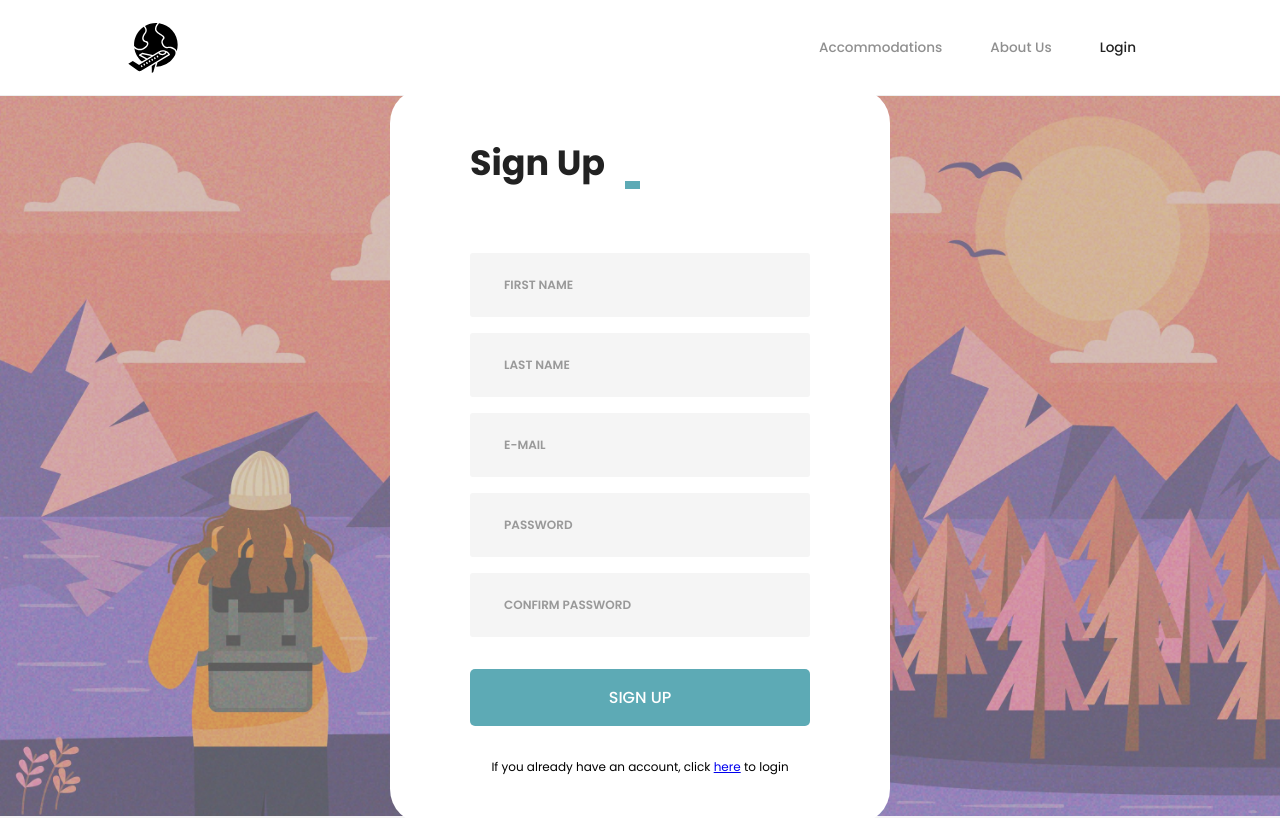
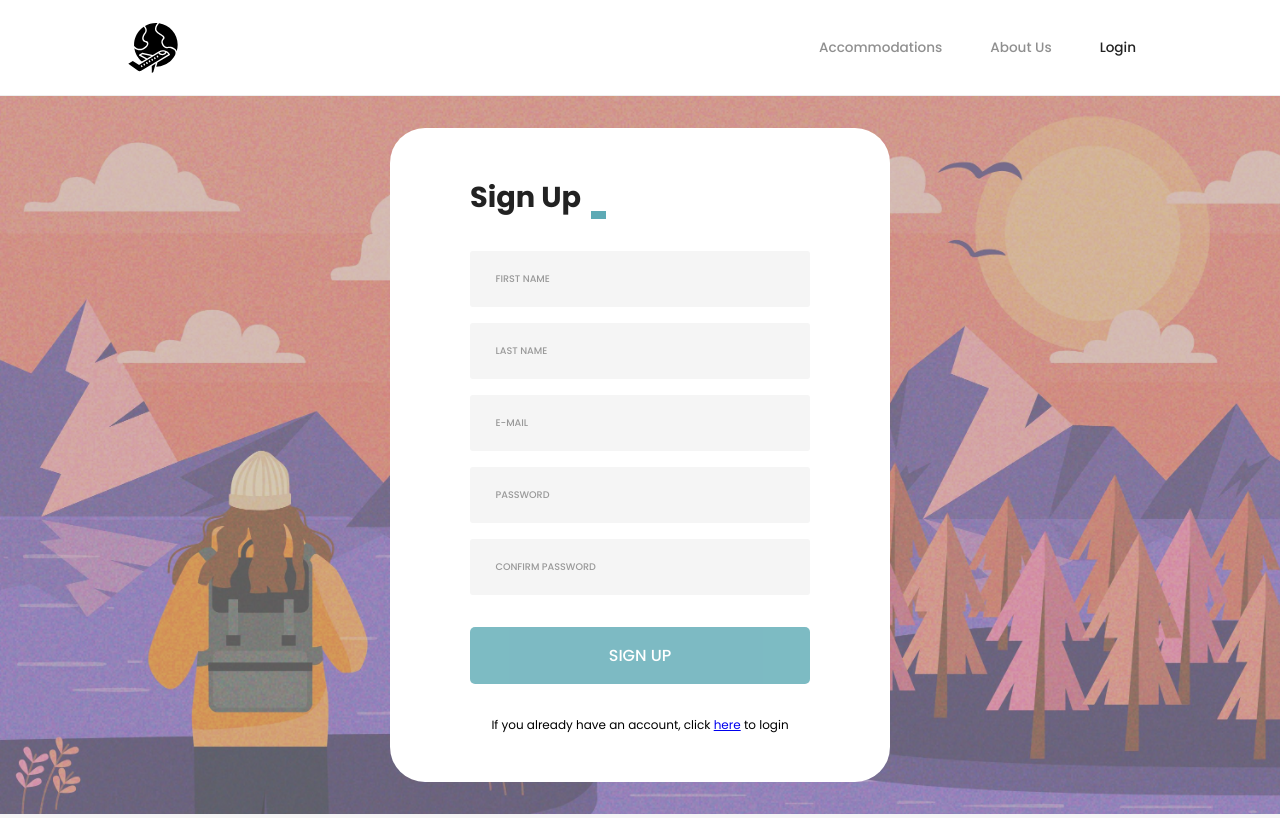
Before and after one commit to itobi14/vacation-app, a Vue app in the folder app/frontend/app/: page /#/sign-up in a window 1280 px wide. Shown: the top 818 px of the page. Built offline with nearby package versions, Linux system fonts and the light colour scheme.

Commit message:
form input update

```diff
--- a/app/frontend/app/src/components/login/SignInComponent.vue
+++ b/app/frontend/app/src/components/login/SignInComponent.vue
@@ -118,10 +118,10 @@ form {
 
 .title {
   position: relative;
-  font-size: 35px;
+  font-size: 1.8em;
   font-weight: 700;
-  width: 35%;
-  margin-bottom: 4rem;
+  width: 32%;
+  margin-bottom: 2rem;
   color: var(--black);
 }
 
@@ -146,7 +146,7 @@ form .inputWrapper {
   display: flex;
   align-items: center;
   justify-content: center;
-  height: 4em;
+  height: 3.5em;
   border-radius: 5px;
 }
 
@@ -158,12 +158,12 @@ form input {
   position: absolute;
   height: 100%;
   width: 100%;
-  padding: 1.5em 1em 0 1em;
+  padding: 1.5em 1.2em 0 1.2em;
   border: none;
   outline: none;
   background: #f5f5f5;
   border-radius: 3px;
-  font-size: 14px;
+  font-size: .75em;
   font-weight: 500;
   color: #222;
   z-index: 1;
@@ -171,11 +171,11 @@ form input {
 
 form label {
   position: absolute;
-  font-size: 0.75em;
-  font-weight: 600;
+  font-size: .6em;
+  font-weight: 500;
   color: #999;
   text-transform: uppercase;
-  width: 80%;
+  width: 85%;
   z-index: 2;
   pointer-events: none;
   animation: labelIn;
@@ -213,7 +213,7 @@ form input:focus + label, form input:valid + label {
 @keyframes labelOut {
 
   0% {
-    font-size: 10px;
+    font-size: .5em;
     top: 1em;
     width: 90%;
     transform: translateY(25%);
@@ -221,7 +221,7 @@ form input:focus + label, form input:valid + label {
   }
 
   100% {
-    font-size: 10px;
+    font-size: .5em;
     top: 1em;
     width: 92%;
     transform: translateY(0);
@@ -240,13 +240,14 @@ form input:focus + label, form input:valid + label {
   outline: none;
   border: none;
   color: var(--white);
+  opacity: 0.8;
   margin-top: 2rem;
   cursor: pointer;
   transition: 0.2s ease-in-out;
 }
 
 .loginButton:hover {
-
+  opacity: 1;
 }
 
 .errorMessageWrapper {
@@ -261,8 +262,8 @@ form input:focus + label, form input:valid + label {
 }
 
 .errorMessage {
-  font-size: 12px;
-  font-weight: 500;
+  font-size: .8em;
+  font-weight: 400;
 }
 
 .wrapper {
@@ -273,10 +274,9 @@ form input:focus + label, form input:valid + label {
 }
 
 .info-text {
-  font-size: 12px;
+  font-size: .75em;
   font-weight: 400;
 }
-
 
 .material-symbols-outlined.report-icon {
   color: red;
--- a/app/frontend/app/src/components/login/SignUpComponent.vue
+++ b/app/frontend/app/src/components/login/SignUpComponent.vue
@@ -79,7 +79,7 @@ export default {
 
     async onSignUp() {
 
-      if (!this.confirmPasswordIsValid) {
+      if (!this.passwordsAreEqual) {
         this.errorMessage = "Passwords do not match!"
       } else {
 
@@ -105,7 +105,7 @@ export default {
   },
 
   computed: {
-    confirmPasswordIsValid() {
+    passwordsAreEqual() {
       return this.password === this.confirmPassword;
     }
   },
@@ -122,7 +122,7 @@ export default {
   align-items: center;
   justify-content: center;
   background: #aaa;
-  height: 90svh;
+  height: auto;
   width: 100svw;
   padding: 2rem 0;
 }
@@ -159,10 +159,10 @@ form {
 
 .title {
   position: relative;
-  font-size: 35px;
+  font-size: 1.8em;
   font-weight: 700;
-  width: 50%;
-  margin-bottom: 4rem;
+  width: 40%;
+  margin-bottom: 2rem;
   color: var(--black);
 }
 
@@ -187,7 +187,7 @@ form .inputWrapper {
   display: flex;
   align-items: center;
   justify-content: center;
-  height: 4em;
+  height: 3.5em;
   border-radius: 5px;
 }
 
@@ -199,12 +199,12 @@ form input {
   position: absolute;
   height: 100%;
   width: 100%;
-  padding: 1.5em 1em 0 1em;
+  padding: 1.5em 1.2em 0 1.2em;
   border: none;
   outline: none;
   background: #f5f5f5;
   border-radius: 3px;
-  font-size: 14px;
+  font-size: .75em;
   font-weight: 500;
   color: #222;
   z-index: 1;
@@ -212,11 +212,11 @@ form input {
 
 form label {
   position: absolute;
-  font-size: 0.75em;
-  font-weight: 600;
+  font-size: .6em;
+  font-weight: 500;
   color: #999;
   text-transform: uppercase;
-  width: 80%;
+  width: 85%;
   z-index: 2;
   pointer-events: none;
   animation: labelIn;
@@ -254,7 +254,7 @@ form input:focus + label, form input:valid + label {
 @keyframes labelOut {
 
   0% {
-    font-size: 10px;
+    font-size: .5em;
     top: 1em;
     width: 90%;
     transform: translateY(25%);
@@ -262,7 +262,7 @@ form input:focus + label, form input:valid + label {
   }
 
   100% {
-    font-size: 10px;
+    font-size: .5em;
     top: 1em;
     width: 92%;
     transform: translateY(0);
@@ -281,13 +281,14 @@ form input:focus + label, form input:valid + label {
   outline: none;
   border: none;
   color: var(--white);
+  opacity: 0.8;
   margin-top: 2rem;
   cursor: pointer;
   transition: 0.2s ease-in-out;
 }
 
 .loginButton:hover {
-
+  opacity: 1;
 }
 
 .errorMessageWrapper {
@@ -301,19 +302,7 @@ form input:focus + label, form input:valid + label {
 }
 
 .errorMessage {
-  font-size: 12px;
-  font-weight: 400;
-}
-
-.wrapper {
-  display: flex;
-  align-items: center;
-  justify-content: center;
-  margin-top: 2rem;
-}
-
-.info-text {
-  font-size: 12px;
+  font-size: .8em;
   font-weight: 400;
 }
 
@@ -328,8 +317,20 @@ form input:focus + label, form input:valid + label {
 }
 
 .errorMessage {
-  font-size: 12px;
+  font-size: .8em;
   font-weight: 500;
+}
+
+.wrapper {
+  display: flex;
+  align-items: center;
+  justify-content: center;
+  margin-top: 2rem;
+}
+
+.info-text {
+  font-size: .75em;
+  font-weight: 400;
 }
 
 .material-symbols-outlined.report-icon {
```
